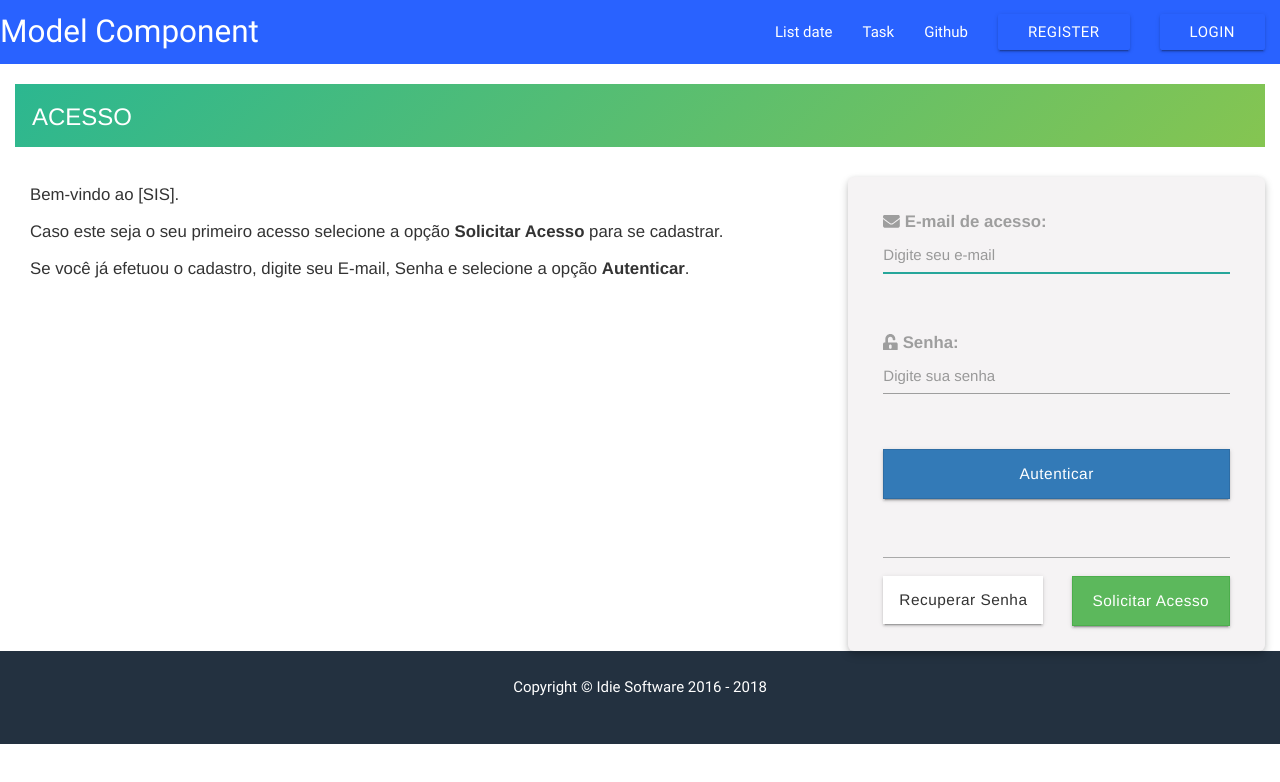
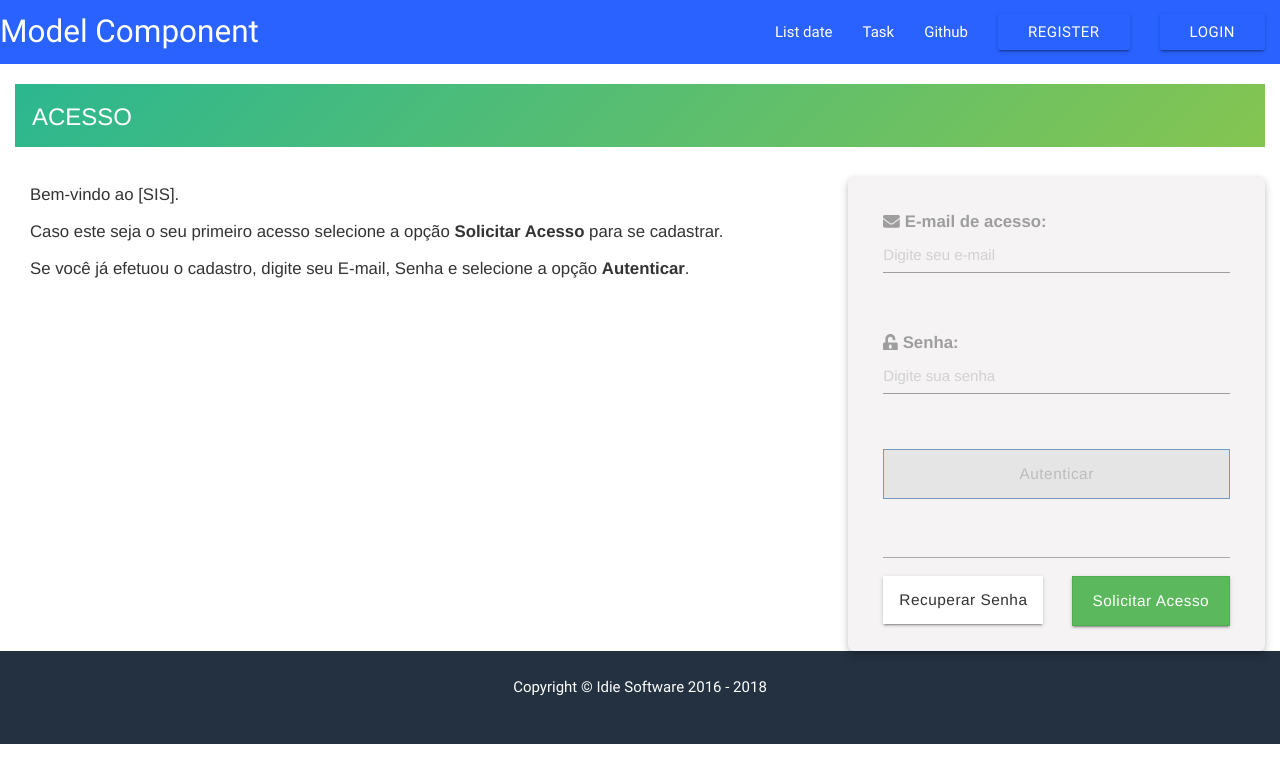
Before and after one commit to lucasgian/models-of-component, an Angular app in the folder implementation/: page /login in a window 1280 px wide. Shown: the top 782 px of the page. Built offline with nearby package versions, Linux system fonts and the light colour scheme.

Commit message:
feat[login/implementation] login pronto

```diff
--- a/implementation/src/app/app.routing.module.ts
+++ b/implementation/src/app/app.routing.module.ts
@@ -13,6 +13,7 @@ import { TaskComponent } from './task/task.component';
             //{ path: 'edit/:id', component: TaskEditComponent },
             { path: 'task', component: TaskComponent },
             { path: 'register', component: RegisterComponent },
+            { path: 'login/register', component: RegisterComponent },
             { path: '', pathMatch: 'full', redirectTo: 'task' }
         ]
     )],
--- a/implementation/src/app/login/login.component.html
+++ b/implementation/src/app/login/login.component.html
@@ -1,4 +1,3 @@
-
 <body data-spy="scroll" data-target=".navbar-fixed-top">
 
 
@@ -20,7 +19,7 @@
 
       <div class="caixa-login col-md-4 col-xs-12 sombra-2">
 
-        <form class="form-signin" method="post" action="?url=form log in">
+        <form #f="ngForm" (ngSubmit)="onSubmit(f)" class="form-signin">
           <div class="col-md-12 col-xs-12">
             <!-- Input CPF -->
             <div class="row">
@@ -28,26 +27,34 @@
                 <label for="Email:">
                   <i class="fa fa-envelope" aria-hidden="true"></i>
                   E-mail de acesso:</label>
-                <input type="email" name="inputEmail" id="inputEmail" class="form-control cpf" placeholder="Digite seu e-mail" autofocus="true"
-                  required="true">
+                <input type="email" id="email" name="email" minlength="11" placeholder="Digite seu e-mail" required email [ngModel]="user.email" #email="ngModel">
               </div>
             </div>
+            <!-- Message validate user email -->
+            <field-error-control [showError]="validationField(email)" [field]="email" [minimum]="11">
+            </field-error-control>
+
             <!-- Input Senha -->
             <div class="row">
               <div class="form-group col-md-12 col-xs-12">
                 <label for="Senha:">
                   <i class="fa fa-unlock-alt" aria-hidden="true"></i>
                   Senha:</label>
-                <input type="password" name="inputPassword" id="inputPassword" class="form-control" placeholder="Digite sua senha" required="true">
+                <input type="password" id="password" name="password" minlength="6" placeholder="Digite sua senha" required password [ngModel]="user.password"
+                  #password="ngModel">
               </div>
             </div>
+            <!-- Message validate user password -->
+            <field-error-control [showError]="validationField(password)" [field]="password" [minimum]="6">
+            </field-error-control>
+
             <!-- Captcha -->
             <div class="row">
               <div class="col-md-12">
 
                 <div class="col-md-12">
                   <div class="row">
-                    <button type="submit" id="btnAutenticar" name="btnAutenticar" class="btn btn-primary btn-block">Autenticar
+                    <button type="submit" [disabled]="!f.valid" id="btnAutenticar" name="btnAutenticar" class="btn btn-primary btn-block">Autenticar
                     </button>
                   </div>
                 </div>
@@ -67,7 +74,7 @@
           </button>
         </div>
         <div class="col-md-6 col-xs-6 ">
-          <button href="?url=sign up" type="button" id="solicitar-acesso" name="solicitar-acesso" class="btn btn-block btn-success pull-right">Solicitar Acesso
+          <button routerLink="register" type="button" id="solicitar-acesso" name="solicitar-acesso" class="btn btn-block btn-success pull-right">Solicitar Acesso
           </button>
         </div>
 
--- a/implementation/src/app/login/login.component.ts
+++ b/implementation/src/app/login/login.component.ts
@@ -1,4 +1,5 @@
 import { Component, OnInit } from '@angular/core';
+import { User } from '../class/user';
 
 @Component({
   selector: 'app-login',
@@ -7,8 +8,17 @@ import { Component, OnInit } from '@angular/core';
 })
 export class LoginComponent implements OnInit {
 
+  user = new User();
+
   constructor() { }
 
+  onSubmit(form) {
+    console.log(this.user);
+  }
+
+  validationField(field) {
+    return field.invalid && (field.dirty || field.touched);
+  }
   ngOnInit() {
   }
 
--- a/implementation/src/app/register/register.component.ts
+++ b/implementation/src/app/register/register.component.ts
@@ -20,11 +20,4 @@ export class RegisterComponent {
   validationField (field) {
     return field.invalid && (field.dirty || field.touched);
   }
-
-  cssError (field) {
-    return {
-      'name.errors.required': this.validationField(field)
-    }
-  }
-
 }
```
